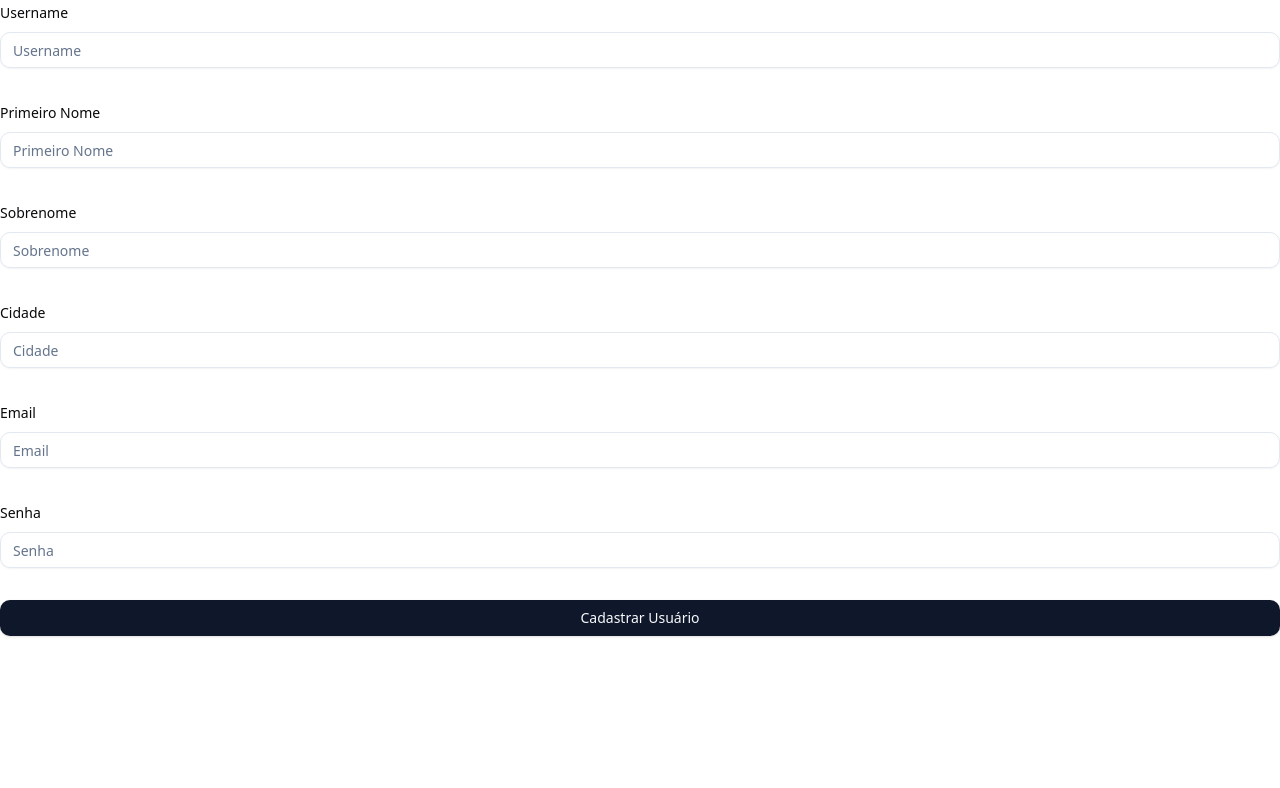
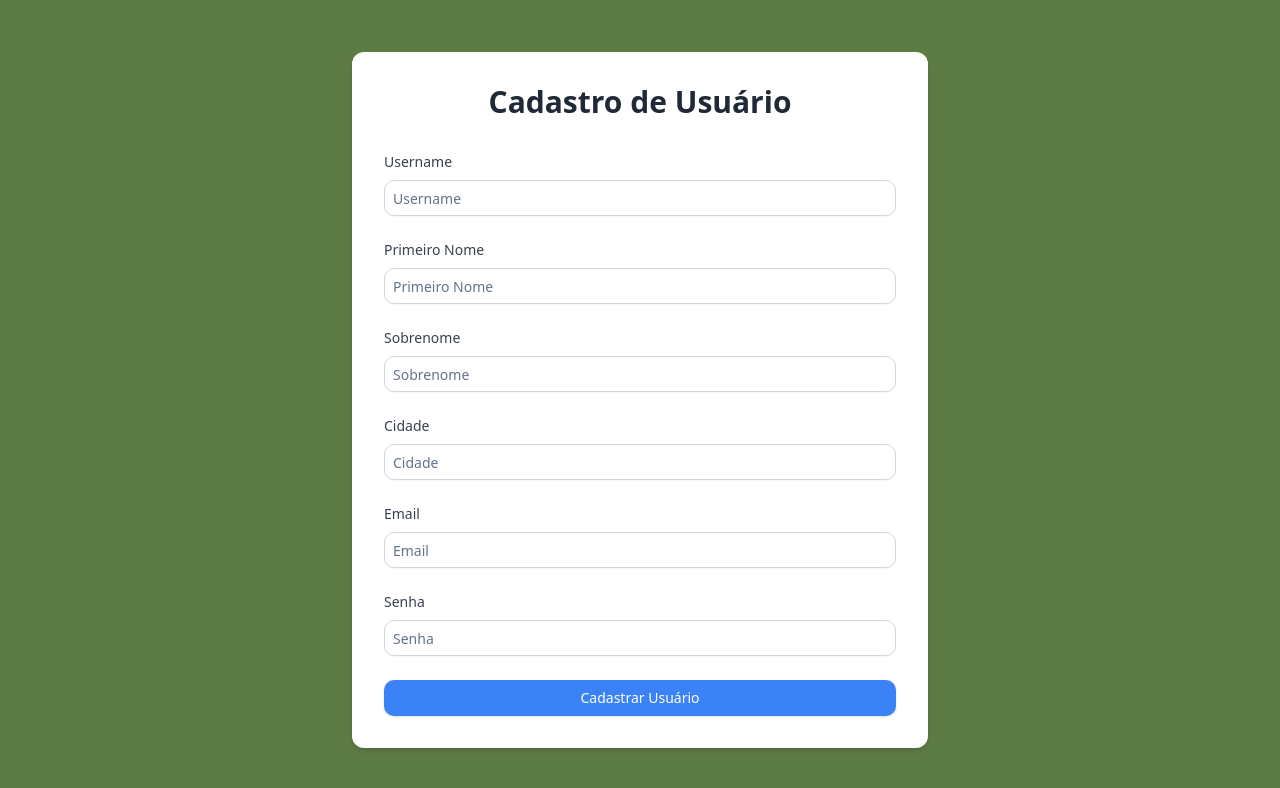
Before and after one commit to Aik0o1/cashback-system, a React (Vite) app in the folder front/: page /cadastroUsuario in a window 1280 px wide. Shown: the top 788 px of the page. Built offline with nearby package versions, Linux system fonts and the light colour scheme.

Commit message:
update front

```diff
--- a/front/src/main/payments/data-table.tsx
+++ b/front/src/main/payments/data-table.tsx
@@ -1,7 +1,7 @@
 "use client";
 
 import {
-  flexRender,
+  flex,
   getCoreRowModel,
   useReactTable,
 } from "@tanstack/react-table";
@@ -32,7 +32,7 @@ export function DataTable({ columns, data }) {
                 <TableHead key={header.id}>
                   {header.isPlaceholder
                     ? null
-                    : flexRender(
+                    : flex(
                         header.column.columnDef.header,
                         header.getContext()
                       )}
@@ -47,7 +47,7 @@ export function DataTable({ columns, data }) {
               <TableRow key={row.id} data-state={row.getIsSelected() && "selected"}>
                 {row.getVisibleCells().map((cell) => (
                   <TableCell key={cell.id}>
-                    {flexRender(cell.column.columnDef.cell, cell.getContext())}
+                    {flex(cell.column.columnDef.cell, cell.getContext())}
                   </TableCell>
                 ))}
               </TableRow>
--- a/front/src/pages/Empresario/CadastroEmpresario.jsx
+++ b/front/src/pages/Empresario/CadastroEmpresario.jsx
@@ -51,27 +51,23 @@ export default function CadastroEmpresario() {
 
   const onSubmit = async (data) => {
     setLoading(true);
-    const token = localStorage.getItem("token");
-
-    const formData = {
-      ...data,
-      cashback: parseFloat(data.cashback), // Converte o valor de cashback para número
-    };
 
     try {
       const response = await axios.post(
-        "https://cashback-system-1.onrender.com/empresario",
-        formData,
+        "https://cashback-testes.onrender.com/empresario",
         {
-          headers: {
-            Authorization: `Bearer ${token}`, // Inclui o token no header da requisição
-          },
+          ...data,
+          cashback: parseFloat(data.cashback), // Converte o valor de cashback para número
         }
       );
 
+      const { token } = response.data;
+
+      // Salva o token no localStorage
+      localStorage.setItem('token', token);
+
       alert("Empresário cadastrado com sucesso!");
-      console.log(response.data);
-      navigate("/empresarioLogin");
+      navigate("/dashboard");
     } catch (error) {
       console.error("Erro ao cadastrar empresário:", error.response?.data);
 
@@ -90,6 +86,7 @@ export default function CadastroEmpresario() {
       setLoading(false);
     }
   };
+
 
   return (
     <div className="min-h-screen fundo-login flex items-center justify-center">
--- a/front/src/pages/Empresario/CadastroProduto.jsx
+++ b/front/src/pages/Empresario/CadastroProduto.jsx
@@ -51,7 +51,7 @@ export default function CadastroProduto({ empresarioId }) {
 
     try {
       const response = await axios.post(
-        "https://cashback-system-1.onrender.com/produtos",
+        "https://cashback-testes.onrender.com/produtos",
         formData,
         {
           headers: {
--- a/front/src/pages/Empresario/LoginEmpresario.jsx
+++ b/front/src/pages/Empresario/LoginEmpresario.jsx
@@ -13,7 +13,7 @@ export default function EmpresarioLogin() {
   const handleSubmit = async (e) => {
     e.preventDefault();
 
-    const response = await fetch("https://cashback-system-1.onrender.com/empresario/login", {
+    const response = await fetch("https://cashback-testes.onrender.com/empresario/login", {
       method: "POST",
       headers: {
         "Content-Type": "application/json",
--- a/front/src/pages/Loja.jsx
+++ b/front/src/pages/Loja.jsx
@@ -10,7 +10,7 @@ function Loja() {
   // Função para buscar os produtos da API
   const fetchProdutos = async () => {
     try {
-      const response = await axios.get('https://cashback-system-1.onrender.com/produtos');
+      const response = await axios.get('https://cashback-testes.onrender.com/produtos');
       setProdutos(response.data);
     } catch (error) {
       console.error('Erro ao buscar produtos:', error);
@@ -52,10 +52,33 @@ function Loja() {
   });
 
   // Função para simular a compra de um produto
-  const handleCompra = (produtoId) => {
-    alert(`Produto com ID ${produtoId} foi comprado!`);
-    // Aqui você pode implementar a lógica de redirecionar para uma página de checkout ou processar o pedido
+  // Função para simular a compra de um produto
+  const handleCompra = async (produtoId, empresarioId) => {
+    try {
+      const usuarioId = localStorage.getItem('user'); // Obtém o ID do usuário logado do localStorage
+      if (!usuarioId) {
+        alert('Você precisa estar logado para comprar.');
+        return;
+      }
+
+      // Faz a requisição POST para criar uma transação
+      const response = await axios.post('https://cashback-testes.onrender.com/transacoes', {
+        produtoId: produtoId,
+        usuarioId: usuarioId,
+        empresarioId: empresarioId, // Passa o ID do empresário associado ao produto
+      });
+
+      if (response.status === 201) {
+        alert('Compra realizada com sucesso!');
+      } else {
+        alert('Erro ao realizar a compra.');
+      }
+    } catch (error) {
+      console.error('Erro ao realizar compra:', error);
+      alert('Erro ao realizar a compra.');
+    }
   };
+
 
   return (
     <div className="container min-h-screen fundo-login max-w-full">
@@ -141,11 +164,12 @@ function Loja() {
 
                 {/* Botão de Comprar */}
                 <button
-                  onClick={() => handleCompra(produto._id)}
+                  onClick={() => handleCompra(produto._id, produto.empresario?._id)}
                   className="mt-4 px-6 py-2 bg-lime-600 text-white rounded-md hover:bg-lime-700"
                 >
                   Comprar
                 </button>
+
               </div>
             </Card>
           ))
--- a/front/src/pages/Usuario/CadastroUsuario.jsx
+++ b/front/src/pages/Usuario/CadastroUsuario.jsx
@@ -18,17 +18,28 @@ import { Input } from "@/components/ui/input";
 
 // Validação com Zod para o cadastro de usuário
 const formSchema = z.object({
-  username: z.string().min(2, { message: "O username deve ter pelo menos 2 caracteres." }),
-  firstName: z.string().min(2, { message: "O primeiro nome deve ter pelo menos 2 caracteres." }),
-  lastName: z.string().min(2, { message: "O sobrenome deve ter pelo menos 2 caracteres." }),
+  username: z
+    .string()
+    .min(2, { message: "O username deve ter pelo menos 2 caracteres." }),
+  firstName: z
+    .string()
+    .min(2, { message: "O primeiro nome deve ter pelo menos 2 caracteres." }),
+  lastName: z
+    .string()
+    .min(2, { message: "O sobrenome deve ter pelo menos 2 caracteres." }),
   cidade: z.string().min(2, { message: "O nome da cidade é obrigatório." }),
   email: z.string().email({ message: "Insira um e-mail válido." }),
-  password: z.string().min(6, { message: "A senha deve ter pelo menos 6 caracteres." }),
+  password: z
+    .string()
+    .min(6, { message: "A senha deve ter pelo menos 6 caracteres." }),
 });
 
 export default function CadastroUsuario() {
   const [loading, setLoading] = useState(false);
   const navigate = useNavigate();
+
+  const [userError, setUserError] = useState("");
+  const [emailError, setEmailError] = useState("");
 
   // Hook form setup
   const form = useForm({
@@ -39,7 +50,7 @@ export default function CadastroUsuario() {
     setLoading(true);
 
     try {
-      const response = await axios.post("https://cashback-system-1.onrender.com/users", data);
+      const response = await axios.post("https://cashback-testes.onrender.com/users", data);
 
       // Armazena o token no localStorage
       const { token, user } = response.data;
@@ -49,29 +60,51 @@ export default function CadastroUsuario() {
       alert("Usuário cadastrado com sucesso!");
 
       // Redireciona para a página principal da loja
-      navigate("/loja");
+      navigate("/");
     } catch (error) {
       console.error("Erro ao cadastrar usuário:", error.response?.data);
+
+      if (error.response?.data?.message.includes("E11000 duplicate key error collection: test.users index: username_1")){
+        setUserError("Username já cadastrado.");
+      } else if (error.response?.data?.message.includes("E11000 duplicate key error collection: test.users index: email_1")){
+        setEmailError("Email já cadastrado.")
+      }
+      else {
         alert("Erro ao cadastrar usuário");
+      }
     } finally {
       setLoading(false);
     }
   };
 
   return (
+    <div className="min-h-screen fundo-login flex items-center justify-center">
+      <div className="w-full max-w-xl mx-auto p-8 bg-white shadow-md rounded-lg">
+        <h2 className="text-3xl font-bold text-center mb-8 text-gray-800">
+          Cadastro de Usuário
+        </h2>
         <Form {...form}>
-      <form onSubmit={form.handleSubmit(onSubmit)} className="space-y-8">
+          <form onSubmit={form.handleSubmit(onSubmit)} className="space-y-6">
             {/* Username */}
             <FormField
               control={form.control}
               name="username"
               render={({ field }) => (
                 <FormItem>
-              <FormLabel>Username</FormLabel>
+                  <FormLabel className="block text-sm font-medium text-gray-700">
+                    Username
+                  </FormLabel>
                   <FormControl>
-                <Input placeholder="Username" {...field} />
+                    <Input
+                      placeholder="Username"
+                      {...field}
+                      className="mt-1 p-2 block w-full border border-gray-300 rounded-md shadow-sm focus:ring-blue-500 focus:border-blue-500"
+                    />
                   </FormControl>
-              <FormMessage />
+                  {userError && (
+                    <p className="text-red-500 text-sm mt-1">{userError}</p>
+                  )}
+                  <FormMessage className="text-red-500 text-sm mt-1" />
                 </FormItem>
               )}
             />
@@ -82,11 +115,17 @@ export default function CadastroUsuario() {
               name="firstName"
               render={({ field }) => (
                 <FormItem>
-              <FormLabel>Primeiro Nome</FormLabel>
+                  <FormLabel className="block text-sm font-medium text-gray-700">
+                    Primeiro Nome
+                  </FormLabel>
                   <FormControl>
-                <Input placeholder="Primeiro Nome" {...field} />
+                    <Input
+                      placeholder="Primeiro Nome"
+                      {...field}
+                      className="mt-1 p-2 block w-full border border-gray-300 rounded-md shadow-sm focus:ring-blue-500 focus:border-blue-500"
+                    />
                   </FormControl>
-              <FormMessage />
+                  <FormMessage className="text-red-500 text-sm mt-1" />
                 </FormItem>
               )}
             />
@@ -97,11 +136,17 @@ export default function CadastroUsuario() {
               name="lastName"
               render={({ field }) => (
                 <FormItem>
-              <FormLabel>Sobrenome</FormLabel>
+                  <FormLabel className="block text-sm font-medium text-gray-700">
+                    Sobrenome
+                  </FormLabel>
                   <FormControl>
-                <Input placeholder="Sobrenome" {...field} />
+                    <Input
+                      placeholder="Sobrenome"
+                      {...field}
+                      className="mt-1 p-2 block w-full border border-gray-300 rounded-md shadow-sm focus:ring-blue-500 focus:border-blue-500"
+                    />
                   </FormControl>
-              <FormMessage />
+                  <FormMessage className="text-red-500 text-sm mt-1" />
                 </FormItem>
               )}
             />
@@ -112,11 +157,17 @@ export default function CadastroUsuario() {
               name="cidade"
               render={({ field }) => (
                 <FormItem>
-              <FormLabel>Cidade</FormLabel>
+                  <FormLabel className="block text-sm font-medium text-gray-700">
+                    Cidade
+                  </FormLabel>
                   <FormControl>
-                <Input placeholder="Cidade" {...field} />
+                    <Input
+                      placeholder="Cidade"
+                      {...field}
+                      className="mt-1 p-2 block w-full border border-gray-300 rounded-md shadow-sm focus:ring-blue-500 focus:border-blue-500"
+                    />
                   </FormControl>
-              <FormMessage />
+                  <FormMessage className="text-red-500 text-sm mt-1" />
                 </FormItem>
               )}
             />
@@ -127,11 +178,21 @@ export default function CadastroUsuario() {
               name="email"
               render={({ field }) => (
                 <FormItem>
-              <FormLabel>Email</FormLabel>
+                  <FormLabel className="block text-sm font-medium text-gray-700">
+                    Email
+                  </FormLabel>
                   <FormControl>
-                <Input type="email" placeholder="Email" {...field} />
+                    <Input
+                      type="email"
+                      placeholder="Email"
+                      {...field}
+                      className="mt-1 p-2 block w-full border border-gray-300 rounded-md shadow-sm focus:ring-blue-500 focus:border-blue-500"
+                    />
                   </FormControl>
-              <FormMessage />
+                  {emailError && (
+                    <p className="text-sm text-red-500 mt-1">{emailError}</p>
+                  )}
+                  <FormMessage className="text-red-500 text-sm mt-1" />
                 </FormItem>
               )}
             />
@@ -142,20 +203,35 @@ export default function CadastroUsuario() {
               name="password"
               render={({ field }) => (
                 <FormItem>
-              <FormLabel>Senha</FormLabel>
+                  <FormLabel className="block text-sm font-medium text-gray-700">
+                    Senha
+                  </FormLabel>
                   <FormControl>
-                <Input type="password" placeholder="Senha" {...field} />
+                    <Input
+                      type="password"
+                      placeholder="Senha"
+                      {...field}
+                      className="mt-1 p-2 block w-full border border-gray-300 rounded-md shadow-sm focus:ring-blue-500 focus:border-blue-500"
+                    />
                   </FormControl>
-              <FormMessage />
+                  <FormMessage className="text-red-500 text-sm mt-1" />
                 </FormItem>
               )}
             />
 
             {/* Botão de Enviar */}
-        <Button type="submit" className="w-full" disabled={loading}>
+            <Button
+              type="submit"
+              className={`w-full py-3 text-white rounded-md ${
+                loading ? "bg-gray-400" : "bg-blue-500 hover:bg-blue-600"
+              }`}
+              disabled={loading}
+            >
               {loading ? "Cadastrando..." : "Cadastrar Usuário"}
             </Button>
           </form>
         </Form>
+      </div>
+    </div>
   );
 }
--- a/front/src/pages/Usuario/LoginUsuario.jsx
+++ b/front/src/pages/Usuario/LoginUsuario.jsx
@@ -13,7 +13,7 @@ export default function LoginUsuario() {
   const handleSubmit = async (e) => {
     e.preventDefault();
 
-    const response = await fetch("https://cashback-system-1.onrender.com/users/login", {
+    const response = await fetch("https://cashback-testes.onrender.com/users/login", {
       method: "POST",
       headers: {
         "Content-Type": "application/json",
```
Also changed, not shown: 1 other file (tests, documents, lock files or other folders). Lines whose indentation alone changed are shown as unchanged.
